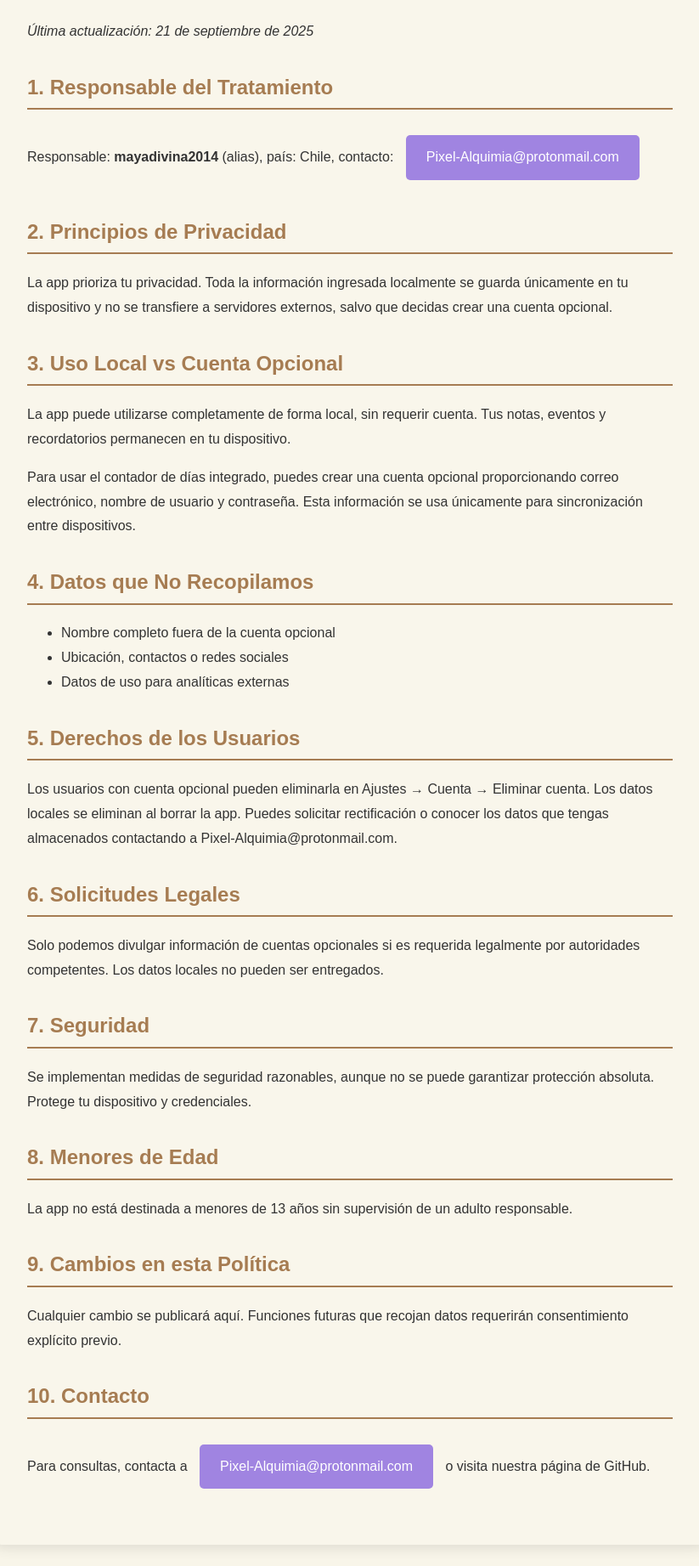
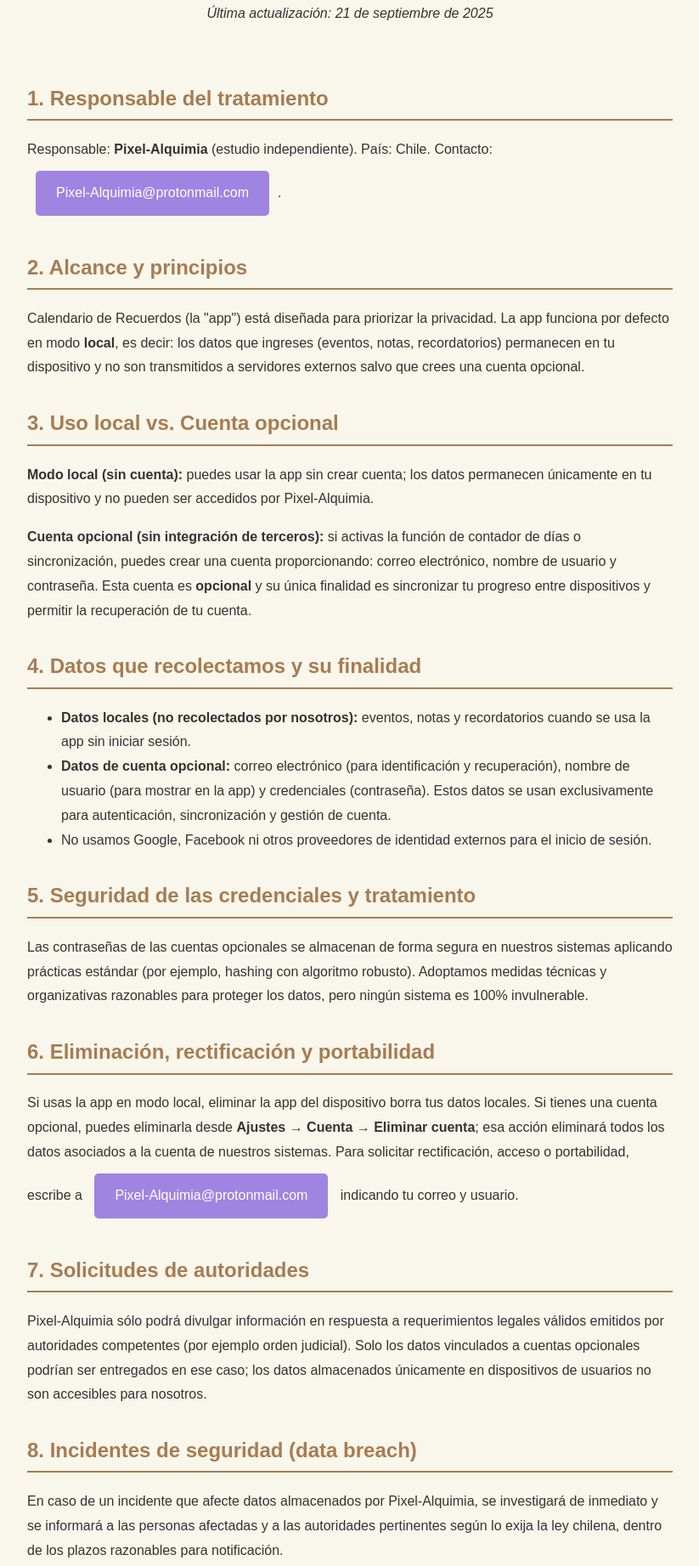
Before and after one commit to mayadivina2014/calendario-personal-pag, a plain HTML site: page privacidad.html in a window 1280 px wide. Shown: the part 208-2051 px from the top of the page at 85% size, without its empty margins (228-1051 px from the left). Drawn offline with Linux system fonts and the light colour scheme.

Commit message:
Add files via upload

```diff
--- a/privacidad.html
+++ b/privacidad.html
@@ -1,80 +1,92 @@
 <!DOCTYPE html>
 <html lang="es">
 <head>
-    <meta charset="UTF-8">
-    <meta name="viewport" content="width=device-width, initial-scale=1.0">
+  <meta charset="utf-8" />
+  <meta name="viewport" content="width=device-width,initial-scale=1" />
   <title>Política de Privacidad - Calendario de Recuerdos</title>
   <link rel="stylesheet" href="estilos.css">
+  <meta name="description" content="Política de privacidad de Calendario de Recuerdos (Pixel-Alquimia). Uso local y cuenta opcional.">
 </head>
 <body class="tema-claro">
   <button class="boton-tema" id="cambiarTema">🌙 Tema Oscuro</button>
 
-    <div class="contenedor">
+  <main class="contenedor">
     <h1>Política de Privacidad</h1>
-        <div class="terminos">
+
     <p><em>Última actualización: 21 de septiembre de 2025</em></p>
 
-            <h2>1. Responsable del Tratamiento</h2>
-            <p>Responsable: <strong>mayadivina2014</strong> (alias), país: Chile, contacto: <a href="mailto:Pixel-Alquimia@protonmail.com">Pixel-Alquimia@protonmail.com</a></p>
+    <section class="terminos">
+      <h2>1. Responsable del tratamiento</h2>
+      <p>Responsable: <strong>Pixel-Alquimia</strong> (estudio independiente). País: Chile. Contacto: <a href="mailto:Pixel-Alquimia@protonmail.com">Pixel-Alquimia@protonmail.com</a>.</p>
 
-            <h2>2. Principios de Privacidad</h2>
-            <p>La app prioriza tu privacidad. Toda la información ingresada localmente se guarda únicamente en tu dispositivo y no se transfiere a servidores externos, salvo que decidas crear una cuenta opcional.</p>
+      <h2>2. Alcance y principios</h2>
+      <p>Calendario de Recuerdos (la "app") está diseñada para priorizar la privacidad. La app funciona por defecto en modo <strong>local</strong>, es decir: los datos que ingreses (eventos, notas, recordatorios) permanecen en tu dispositivo y no son transmitidos a servidores externos salvo que crees una cuenta opcional.</p>
 
-            <h2>3. Uso Local vs Cuenta Opcional</h2>
-            <p>La app puede utilizarse completamente de forma local, sin requerir cuenta. Tus notas, eventos y recordatorios permanecen en tu dispositivo.</p>
-            <p>Para usar el contador de días integrado, puedes crear una cuenta opcional proporcionando correo electrónico, nombre de usuario y contraseña. Esta información se usa únicamente para sincronización entre dispositivos.</p>
+      <h2>3. Uso local vs. Cuenta opcional</h2>
+      <p><strong>Modo local (sin cuenta):</strong> puedes usar la app sin crear cuenta; los datos permanecen únicamente en tu dispositivo y no pueden ser accedidos por Pixel-Alquimia.</p>
+      <p><strong>Cuenta opcional (sin integración de terceros):</strong> si activas la función de contador de días o sincronización, puedes crear una cuenta proporcionando: correo electrónico, nombre de usuario y contraseña. Esta cuenta es <strong>opcional</strong> y su única finalidad es sincronizar tu progreso entre dispositivos y permitir la recuperación de tu cuenta.</p>
 
-            <h2>4. Datos que No Recopilamos</h2>
+      <h2>4. Datos que recolectamos y su finalidad</h2>
       <ul>
-                <li>Nombre completo fuera de la cuenta opcional</li>
-                <li>Ubicación, contactos o redes sociales</li>
-                <li>Datos de uso para analíticas externas</li>
+        <li><strong>Datos locales (no recolectados por nosotros):</strong> eventos, notas y recordatorios cuando se usa la app sin iniciar sesión.</li>
+        <li><strong>Datos de cuenta opcional:</strong> correo electrónico (para identificación y recuperación), nombre de usuario (para mostrar en la app) y credenciales (contraseña). Estos datos se usan exclusivamente para autenticación, sincronización y gestión de cuenta.</li>
+        <li>No usamos Google, Facebook ni otros proveedores de identidad externos para el inicio de sesión.</li>
       </ul>
 
-            <h2>5. Derechos de los Usuarios</h2>
-            <p>Los usuarios con cuenta opcional pueden eliminarla en Ajustes → Cuenta → Eliminar cuenta. Los datos locales se eliminan al borrar la app. Puedes solicitar rectificación o conocer los datos que tengas almacenados contactando a Pixel-Alquimia@protonmail.com.</p>
+      <h2>5. Seguridad de las credenciales y tratamiento</h2>
+      <p>Las contraseñas de las cuentas opcionales se almacenan de forma segura en nuestros sistemas aplicando prácticas estándar (por ejemplo, hashing con algoritmo robusto). Adoptamos medidas técnicas y organizativas razonables para proteger los datos, pero ningún sistema es 100% invulnerable.</p>
 
-            <h2>6. Solicitudes Legales</h2>
-            <p>Solo podemos divulgar información de cuentas opcionales si es requerida legalmente por autoridades competentes. Los datos locales no pueden ser entregados.</p>
+      <h2>6. Eliminación, rectificación y portabilidad</h2>
+      <p>Si usas la app en modo local, eliminar la app del dispositivo borra tus datos locales. Si tienes una cuenta opcional, puedes eliminarla desde <strong>Ajustes → Cuenta → Eliminar cuenta</strong>; esa acción eliminará todos los datos asociados a la cuenta de nuestros sistemas. Para solicitar rectificación, acceso o portabilidad, escribe a <a href="mailto:Pixel-Alquimia@protonmail.com">Pixel-Alquimia@protonmail.com</a> indicando tu correo y usuario.</p>
 
-            <h2>7. Seguridad</h2>
-            <p>Se implementan medidas de seguridad razonables, aunque no se puede garantizar protección absoluta. Protege tu dispositivo y credenciales.</p>
+      <h2>7. Solicitudes de autoridades</h2>
+      <p>Pixel-Alquimia sólo podrá divulgar información en respuesta a requerimientos legales válidos emitidos por autoridades competentes (por ejemplo orden judicial). Solo los datos vinculados a cuentas opcionales podrían ser entregados en ese caso; los datos almacenados únicamente en dispositivos de usuarios no son accesibles para nosotros.</p>
 
-            <h2>8. Menores de Edad</h2>
-            <p>La app no está destinada a menores de 13 años sin supervisión de un adulto responsable.</p>
+      <h2>8. Incidentes de seguridad (data breach)</h2>
+      <p>En caso de un incidente que afecte datos almacenados por Pixel-Alquimia, se investigará de inmediato y se informará a las personas afectadas y a las autoridades pertinentes según lo exija la ley chilena, dentro de los plazos razonables para notificación.</p>
 
-            <h2>9. Cambios en esta Política</h2>
-            <p>Cualquier cambio se publicará aquí. Funciones futuras que recojan datos requerirán consentimiento explícito previo.</p>
+      <h2>9. Usuarios menores</h2>
+      <p>La app no está dirigida a menores de 13 años sin la supervisión de un adulto responsable. Si detectamos que un menor ha creado una cuenta sin consentimiento, se tomarán medidas para eliminar los datos asociados previa verificación y contacto con el titular de la cuenta o tutor.</p>
 
-            <h2>10. Contacto</h2>
-            <p>Para consultas, contacta a <a href="mailto:Pixel-Alquimia@protonmail.com">Pixel-Alquimia@protonmail.com</a> o visita nuestra página de GitHub.</p>
-        </div>
-    </div>
+      <h2>10. Transferencias a terceros y servicios usados</h2>
+      <p>Actualmente la app no comparte datos con servicios de terceros para analítica o publicidad. El sitio web y las páginas públicas pueden estar alojadas en servicios de terceros (por ejemplo GitHub Pages) pero dichos servicios no reciben datos personales de usuarios por el uso local de la app. Si en el futuro usáramos servicios externos que impliquen transferencia de datos, informaremos y pediremos consentimiento previo.</p>
+
+      <h2>11. Propiedad intelectual y reclamaciones</h2>
+      <p>El contenido, diseño y código de la app son propiedad de Pixel-Alquimia. Si consideras que existe una infracción de tus derechos de propiedad intelectual, envía una reclamación por correo a <a href="mailto:Pixel-Alquimia@protonmail.com">Pixel-Alquimia@protonmail.com</a> con tu identificación, descripción del contenido y prueba de titularidad.</p>
+
+      <h2>12. Cambios en la política</h2>
+      <p>Nos reservamos el derecho de actualizar esta Política de Privacidad. Los cambios importantes sobre el tratamiento de datos serán anunciados en esta página y, cuando sea aplicable, se pedirá consentimiento previo a los usuarios afectados.</p>
+
+      <h2>13. Ley aplicable y jurisdicción</h2>
+      <p>Estos términos se rigen por la legislación de la República de Chile. Cualquier controversia se someterá a los tribunales competentes de Chile.</p>
+
+      <h2>14. Contacto</h2>
+      <p>Para consultas relacionadas con esta Política de Privacidad, derechos ARCO (acceso, rectificación, cancelación y oposición) o reclamaciones, escribe a: <a href="mailto:Pixel-Alquimia@protonmail.com">Pixel-Alquimia@protonmail.com</a>.</p>
+    </section>
+  </main>
 
   <footer>
-        <p>© 2025 Calendario de Recuerdos |
-            <a href="privacidad.html">Política de Privacidad</a> |
-            <a href="terminos.html">Términos y Condiciones</a>
-        </p>
+    <p>© 2025 Pixel-Alquimia — Calendario de Recuerdos | <a href="terminos.html">Términos y Condiciones</a></p>
   </footer>
 
   <script>
-        const botonTema = document.getElementById('cambiarTema');
-        botonTema.addEventListener('click', () => {
-            document.body.classList.toggle('tema-claro');
-            document.body.classList.toggle('tema-oscuro');
-            botonTema.textContent = document.body.classList.contains('tema-oscuro') ? '☀️ Tema Claro' : '🌙 Tema Oscuro';
-            localStorage.setItem('tema', document.body.classList.contains('tema-oscuro') ? 'oscuro' : 'claro');
+    // Control simple de tema (claro/oscuro)
+    (function() {
+      const boton = document.getElementById('cambiarTema');
+      function aplicarTema(t) {
+        document.body.classList.toggle('tema-oscuro', t === 'oscuro');
+        document.body.classList.toggle('tema-claro', t !== 'oscuro');
+        boton.textContent = t === 'oscuro' ? '☀️ Tema Claro' : '🌙 Tema Oscuro';
+      }
+      boton.addEventListener('click', () => {
+        const actual = localStorage.getItem('tema') === 'oscuro' ? 'claro' : 'oscuro';
+        localStorage.setItem('tema', actual);
+        aplicarTema(actual);
       });
-
       document.addEventListener('DOMContentLoaded', () => {
-            const temaGuardado = localStorage.getItem('tema');
-            if (temaGuardado === 'oscuro') {
-                document.body.classList.add('tema-oscuro');
-                document.body.classList.remove('tema-claro');
-                botonTema.textContent = '☀️ Tema Claro';
-            }
+        aplicarTema(localStorage.getItem('tema') || 'claro');
       });
+    })();
   </script>
 </body>
 </html>
```
Also changed, not shown: index.html (+1 -3 lines), terminos.html (+51 -40 lines), 1 other file. Lines whose indentation alone changed are shown as unchanged.
